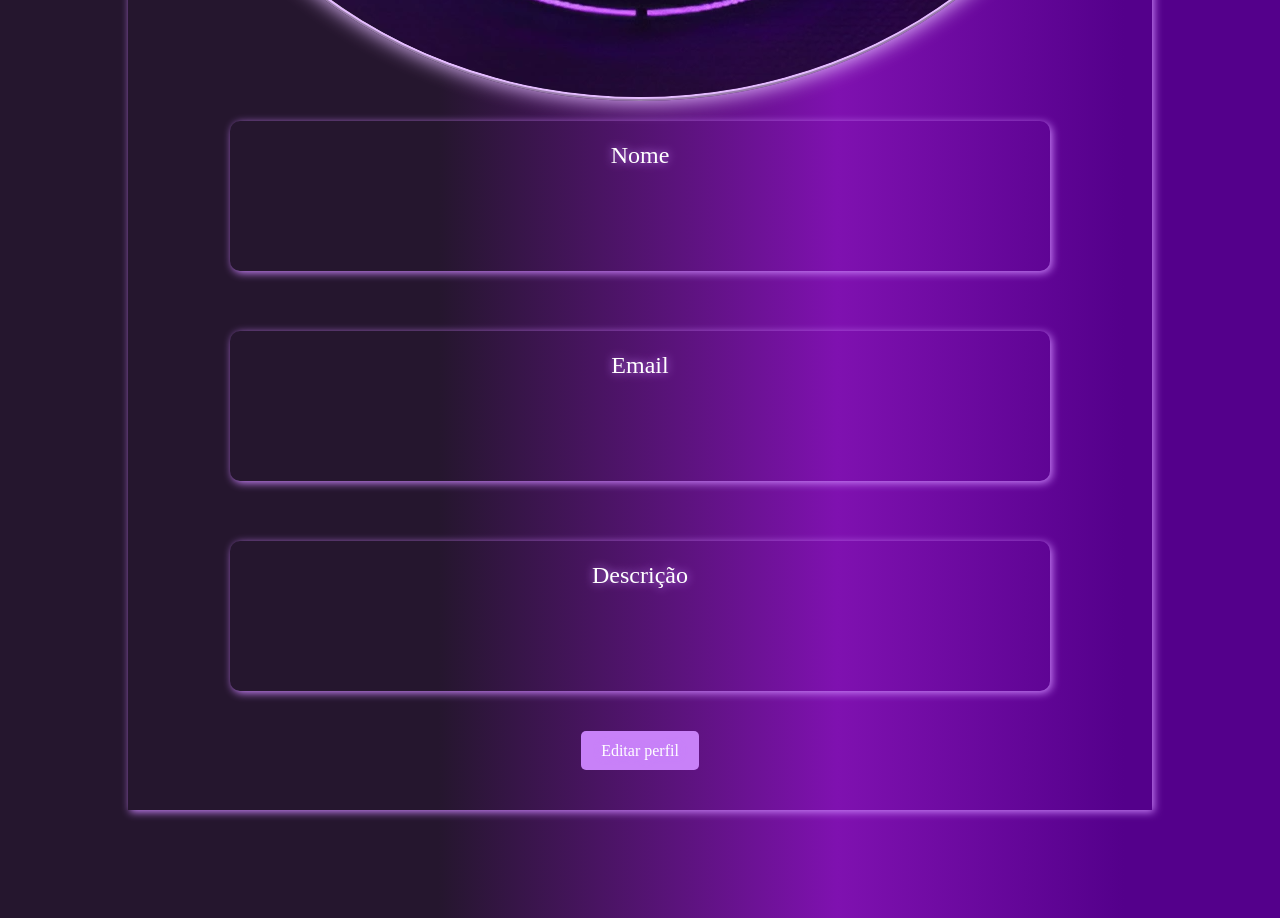
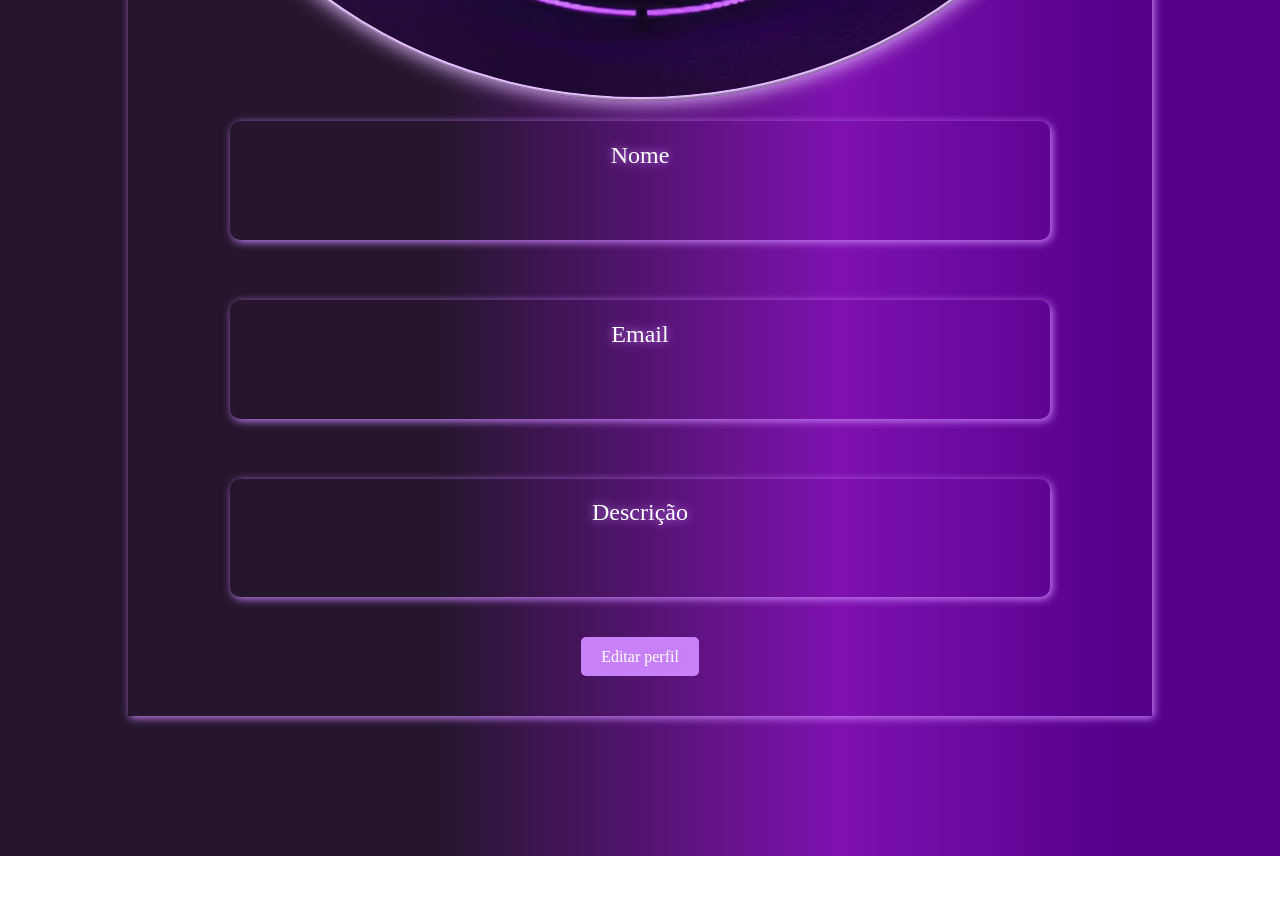
Before and after one commit to cafe51/Type-Tunes, a React (Create React App) app: page /profile in a window 1280 px wide. Shown: the part 1020-1938 px from the top of the page. After the commit the page ends 1876 px from the top, so only its background shows below. Built offline with nearby package versions, Linux system fonts and the light colour scheme.

Commit message:
tela de edicao de perfil estilizada

```diff
--- a/src/pages/Profile/Profile.tsx
+++ b/src/pages/Profile/Profile.tsx
@@ -1,117 +1,11 @@
 import React from 'react';
-import { Link } from 'react-router-dom';
 import { getUser } from '../../services/userAPI';
 import Loading from '../../components/Loading';
 import Header from '../../components/Header';
 import { IdefaultUser } from '../../interfaces';
-import styled from 'styled-components';
 import genericProfile from '../../pictures/generic-profile.jpg';
 import portrait from '../../pictures/image-border (copy) (1).png';
-
-
-export const ProfileWrapper = styled.div`
-  display: flex;
-  flex-direction: column;
-  justify-content: center;
-  align-items: center;
-  padding: 100px 0;
-  width: 100%;
-`;
-
-export const PicturePortrait = styled.img`
-  width: 100%;
-  border-radius: 50%;
-  object-fit: cover;
-  border: 4px ridge #e4bcff;
-  box-shadow: 1px 1px 20px #e4bcff;
-`;
-
-export const ProfileImage = styled.div`
-  display: flex;
-  flex-direction: column;
-  align-items: center;
-  justify-content: center;
-`;
-
-export const ProfilePicture = styled.img`
-  width: 150px;
-  height: 150px;
-  border-radius: 50%;
-  object-fit: cover;
-  position: absolute;
-  box-shadow: 5px 5px 10px rgba(0,0,0,0.5);
-`;
-
-export const UserInfoMainContainer = styled.div`
-  display: flex;
-  flex-direction: column;
-  justify-content: center;
-  align-items: center;
-  padding-bottom: 40px;
-  border-top-left-radius: 120px;
-  border-top-right-radius: 120px;
-  box-shadow: 2px 2px 8px #C881F8;
-
-  margin-bottom: 40px;
-  width: 80%;
-
-  margin-top: 20px;
-  text-align: center;
-  h2 {
-    margin-bottom: 5px;
-  }
-  p {
-    margin-bottom: 20px;
-    word-wrap: break-word;
-  }
-`;
-
-export const UserInfo = styled.div`
-  border-radius: 10px;
-  box-shadow: 2px 2px 8px #C881F8;
-  margin-bottom: 40px;
-  /* padding-bottom: 40px; */
-  width: 80%;
-  height: 150px;
-
-  margin-top: 20px;
-  text-align: center;
-  h2 {
-    margin-bottom: 5px;
-  }
-  p {
-    margin-bottom: 20px;
-    word-wrap: break-word;
-  }
-`;
-
-export const EditLink = styled(Link)`
-  padding: 10px 20px;
-  background-color: #C881F8;
-  color: white;
-  text-decoration: none;
-  border-radius: 5px;
-`;
-
-
-
-// export const AlbumCardWrapper = styled.div`
-//   border-radius: 10px;
-//   box-shadow: 2px 2px 8px #C881F8;
-//   margin-bottom: 40px;
-//   width: 80%;
-
-//   img {
-//     border-bottom-left-radius: 20px;
-//     border-bottom-right-radius: 20px;
-//     box-shadow: 2px 2px 10px black;
-//     width: 80%;
-//   }
-
-//   a {
-//     text-decoration: none;
-//   }
-// `;
+import { EditLink, PicturePortrait, ProfileImage, ProfilePicture, ProfileWrapper, UserInfo, UserInfoMainContainer } from '../../styles/ProfileStyles';
 
 type ProfileState = {
   user: IdefaultUser | null,
@@ -129,7 +23,6 @@
 
   render() {
     const { user } = this.state;
-    // user ? console.log('USEEER', user.image) : '';
     return (
       <div data-testid="page-profile">
         <Header />
@@ -147,8 +40,6 @@
                     : <ProfilePicture data-testid="profile-image" alt="User avatar" src={user.image} />
                 }
               </ProfileImage>
-
-              {/* <Image data-testid="profile-image" alt="User avatar" src={user.image} /> */}
               <UserInfo>
                 <h2>Nome</h2>
                 <h2>{user.name}</h2>
--- a/src/pages/Profile/ProfileEdit.tsx
+++ b/src/pages/Profile/ProfileEdit.tsx
@@ -5,15 +5,18 @@
 import Header from '../../components/Header';
 import { IdefaultUser } from '../../interfaces';
 import { ProfileEditState } from '../../types';
-import styled from 'styled-components';
+import genericProfile from '../../pictures/generic-profile.jpg';
+import portrait from '../../pictures/image-border (copy) (1).png';
+import { PicturePortrait, ProfileImage, ProfilePicture, ProfileWrapper, UserFormMainContainer, UserInfo } from '../../styles/ProfileStyles';
+import { Button, Input } from '../../styles/SearchStyles';
 
-const ProfileEditWrapper = styled.div`
-  display: flex;
-  flex-direction: column;
-  padding-top: 100px;
-  width: 100%;
-  word-wrap: break-word;
-`;
+// const ProfileEditWrapper = styled.div`
+//   display: flex;
+//   flex-direction: column;
+//   padding-top: 100px;
+//   width: 100%;
+//   word-wrap: break-word;
+// `;
 
 class ProfileEdit extends React.Component {
   state: ProfileEditState = {
@@ -78,15 +81,21 @@
     } = this.state;
     const formulario = loading ? <Loading /> : (
 
-      <form>
-        <div>
-          <h3>Foto</h3>
-          <img alt="imagem" src={ image } />
+      <UserFormMainContainer>
+        <ProfileImage>
+          <PicturePortrait alt="User avatar portrait" src={portrait} />
+          {
+            !image || image.length == 0
+              ? <ProfilePicture data-testid="profile-image" alt="User avatar" src={genericProfile} />
+              : <ProfilePicture data-testid="profile-image" alt="User avatar" src={image} />
+          }
+        </ProfileImage>
+        <UserInfo>
+          <h2>Sua Foto</h2>
           <label htmlFor="img">
-            {' '}
             Escolha uma imagem que não necessariamente
             represente a sua imagem na realidade.
-            <input
+            <Input
               name="image"
               data-testid="edit-input-image"
               type="text"
@@ -95,13 +104,12 @@
               onChange={ this.handleChange }
             />
           </label>
-        </div>
-        <div>
-          <h3>Nome</h3>
+        </UserInfo>
+        <UserInfo>
+          <h2>Nome</h2>
           <label htmlFor="name">
-            {' '}
             Fique a vontade para usar o nome que você quiser
-            <input
+            <Input
               value={ name }
               data-testid="edit-input-name"
               type="text"
@@ -110,13 +118,13 @@
               name="name"
             />
           </label>
-        </div>
-        <div>
-          <h3>Email</h3>
+        </UserInfo>
+        <UserInfo>
+          <h2>Email</h2>
           <label htmlFor="email">
             {' '}
             Escolha seu email mais bonito
-            <input
+            <Input
               value={ email }
               data-testid="edit-input-email"
               type="text"
@@ -125,11 +133,10 @@
               name="email"
             />
           </label>
-        </div>
-        <div>
-          <h3>Descrição</h3>
+        </UserInfo>
+        <UserInfo>
+          <h2>Descrição</h2>
           <label htmlFor="description">
-            {' '}
             Descreva-se da forma como você quiser
             <textarea
               value={ description }
@@ -139,25 +146,25 @@
               name="description"
             />
           </label>
-        </div>
-        <button
+        </UserInfo>
+        <Button
           data-testid="edit-button-save"
           type="button"
           disabled={ disabledButton }
           onClick={ this.handleClick }
         >
           Editar perfil
-        </button>
-      </form>
+        </Button>
+      </UserFormMainContainer>
     );
     return (
       <section>
         <Header />
-        <ProfileEditWrapper data-testid="page-profile-edit">
-        ProfileEdit
+        <ProfileWrapper data-testid="page-profile-edit">
+          <h1>ProfileEdit</h1>
           {formulario}
           { redirect ? <Navigate to="/profile" /> : '' }
-        </ProfileEditWrapper>
+        </ProfileWrapper>
       </section>
     );
   }
--- /dev/null
+++ b/src/styles/ProfileStyles.ts
@@ -0,0 +1,126 @@
+import styled from 'styled-components';
+import { Link } from 'react-router-dom';
+
+export const ProfileWrapper = styled.div`
+  display: flex;
+  flex-direction: column;
+  justify-content: center;
+  align-items: center;
+  padding: 100px 0;
+  width: 100%;
+`;
+
+export const PicturePortrait = styled.img`
+  width: 100%;
+  border-radius: 50%;
+  object-fit: cover;
+  border: 4px ridge #e4bcff;
+  box-shadow: 1px 1px 20px #e4bcff;
+`;
+
+export const ProfileImage = styled.div`
+  display: flex;
+  flex-direction: column;
+  align-items: center;
+  justify-content: center;
+`;
+
+export const ProfilePicture = styled.img`
+  width: 150px;
+  height: 150px;
+  border-radius: 50%;
+  object-fit: cover;
+  position: absolute;
+  box-shadow: 5px 5px 10px rgba(0,0,0,0.5);
+`;
+
+export const UserInfoMainContainer = styled.div`
+  display: flex;
+  flex-direction: column;
+  justify-content: center;
+  align-items: center;
+  padding-bottom: 40px;
+  border-top-left-radius: 120px;
+  border-top-right-radius: 120px;
+  box-shadow: 2px 2px 8px #C881F8;
+
+  margin-bottom: 40px;
+  width: 80%;
+
+  margin-top: 20px;
+  text-align: center;
+  h2 {
+    margin-bottom: 5px;
+  }
+  p {
+    margin-bottom: 20px;
+    word-wrap: break-word;
+  }
+`;
+
+export const UserFormMainContainer = styled.form`
+  display: flex;
+  flex-direction: column;
+  justify-content: center;
+  align-items: center;
+  padding-bottom: 40px;
+  border-top-left-radius: 120px;
+  border-top-right-radius: 120px;
+  box-shadow: 2px 2px 8px #C881F8;
+
+  margin-bottom: 40px;
+  width: 80%;
+
+  margin-top: 20px;
+  text-align: center;
+  h2 {
+    margin-bottom: 5px;
+  }
+  p {
+    margin-bottom: 20px;
+    word-wrap: break-word;
+  }
+`;
+
+
+export const UserInfo = styled.div`
+  display: flex;
+  flex-direction: column;
+  /* justify-content: center; */
+  align-items: center;
+  /* gap: 10px; */
+  border-radius: 10px;
+  box-shadow: 2px 2px 8px #C881F8;
+  margin-bottom: 40px;
+  padding-bottom: 40px;
+  width: 80%;
+  height: auto;
+  margin-top: 20px;
+  text-align: center;
+  h2 {
+    margin-bottom: 5px;
+  }
+  p {
+    margin-bottom: 20px;
+    word-wrap: break-word;
+  }
+
+  label {
+    display: flex;
+    flex-direction: column;
+    /* align-items: center; */
+    width: 80%;
+  }
+
+  input, textarea {
+    margin-top: 16px;
+  }
+`;
+
+export const EditLink = styled(Link)`
+  padding: 10px 20px;
+  background-color: #C881F8;
+  color: white;
+  text-decoration: none;
+  border-radius: 5px;
+`;
--- a/src/styles/SearchStyles.ts
+++ b/src/styles/SearchStyles.ts
@@ -47,7 +47,7 @@
   border: none;
   cursor: pointer;
   transition: background-color 0.3s ease;
-  width: 100%;
+  width: 80%;
   background: #B250B0;
   box-shadow: 0px 0px 4px #CE8DF2;
   border-radius: 0px;
```
